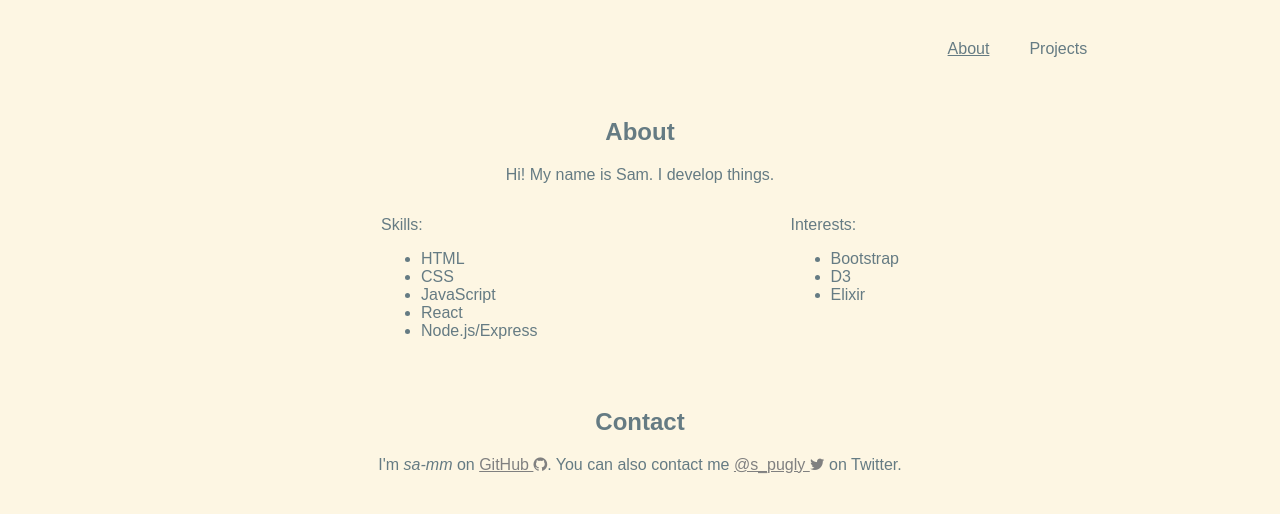
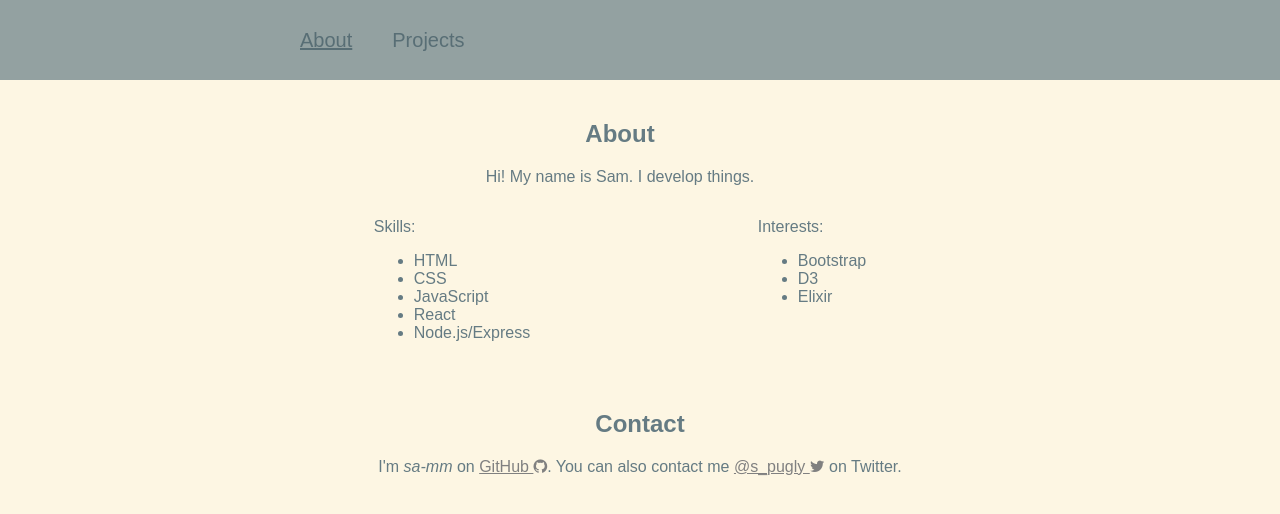
Before and after one commit to sa-mm/react-portfolio, a React (Create React App) app: page / in a window 1280 px wide. Shown: the top 514 px of the page. Built offline with nearby package versions, Linux system fonts and the light colour scheme.

Commit message:
Small ui changes

```diff
--- /dev/null
+++ b/src/About.css
@@ -0,0 +1,22 @@
+.About {
+    height: 250px;
+    padding: 20px;
+    width: 90%;
+}
+
+.About .lists {
+    text-align: left;
+    display: flex;
+    justify-content: space-around;
+}
+
+.About-contact {
+    text-align: left;
+    padding: 20px;
+}
+
+@media (min-width: 650px) {
+    .About, .About-contact p {
+      text-align: center;
+    }
+  }
--- a/src/About.js
+++ b/src/About.js
@@ -1,4 +1,6 @@
 import React from 'react'
+import './About.css'
+
 const color = {
   color: 'grey'
 }
@@ -6,9 +8,9 @@ export const About = () => {
   const skills = ['HTML', 'CSS', 'JavaScript', 'React', 'Node.js/Express']
   const interests = ['Bootstrap', 'D3', 'Elixir']
   return (
-    <div className='App-about-container'>
-      <div className='App-about center'>
-        <h2>About</h2>
+    <div>
+      <div className='About'>
+        <h2 className='heading'>About</h2>
         <p>Hi! My name is Sam. I develop things.</p>
         <div className='lists'>
           <div>
@@ -25,8 +27,8 @@ export const About = () => {
           </div>
         </div>
       </div>
-      <div className='App-contact center'>
-        <h2>Contact</h2>
+      <div className='About-contact'>
+        <h2 className='heading'>Contact</h2>
         <p>I'm <em>sa-mm</em> on <a href='https://github.com/sa-mm' target='_blank' rel='noopener noreferrer' style={color}>GitHub <i className='fa fa-github' /></a>. You can also contact me <a href='https://twitter.com/s_pugly' target='_blank' rel='noopener noreferrer' style={color}>@s_pugly <i className='fa fa-twitter' /></a> on Twitter.</p>
       </div>
     </div>
--- a/src/App.css
+++ b/src/App.css
@@ -1,67 +1,13 @@
-h2 {
-  text-align: center;
-}
-
 body {
-  /* background-color: #FFEEB2; */
   background-color: #fdf6e3;
   color: #657b83;
   font-size: 16px;
 }
 
-.center {
-  text-align: left;
+.heading {
+  text-align: center;
 }
 
 .App {
   width: 100%;
-  max-width: 1028px;
-  margin-left: auto;
-  margin-right: auto;
 }
-
-.App-header {
-  background-color: #222;
-  height: 150px;
-  padding: 20px;
-  color: white;
-}
-
-.App-about-container {
-  /* background-color: #A3D2DF; */
-}
-
-.App-about {
-  height: 250px;
-  padding: 20px;
-  width: 75%;
-  margin: 0 auto;
-}
-
-.App-about .lists {
-  text-align: left;
-  display: flex;
-  justify-content: space-around;
-}
-
-.App-portfolio-container {
-  width: 100%;
-  /* background-color: #C6F0D5; */
-}
-.App-portfolio {
-  height: 400px;
-  padding: 20px;
-  width: 90%;
-  margin: 0 auto;
-}
-
-.App-contact {
-  /* background-color: #FFEEB2; */
-  padding: 20px;
-}
-
-@media (min-width: 801px) {
-  .center {
-    text-align: center;
-  }
-}
--- a/src/Projects.css
+++ b/src/Projects.css
@@ -1,7 +1,12 @@
+.Portfolio {
+    width: 90%;
+    margin: 0 auto;
+}
+
 .projectsContainer {
     display: flex;
     flex-wrap: wrap;
-    justify-content: space-around;
+    justify-content: space-between;
 }
 
 .project {
@@ -12,5 +17,5 @@
 .projectImage {
     width: 150px;
     height: 150px;
-    box-shadow: '10px 10px 10px -7px rgba(196,168,196,0.74)'
+    box-shadow: 10px 10px 10px -7px rgba(196,168,196,0.74);
 }
--- a/src/Projects.js
+++ b/src/Projects.js
@@ -14,12 +14,12 @@ export class Projects extends React.Component {
     this.handleChange = this.handleChange.bind(this)
   }
 
-  handleChange (e) {
+  handleChange(e) {
     this.setState({
       selectedOption: e.currentTarget.value
     })
   }
-  render () {
+  render() {
     const renderProjects = (projects, predicate = (e) => e) => {
       return filter(projects, predicate).map(({ itemTitle, itemURL, imgLink, description }, i) => {
         return (
@@ -30,32 +30,33 @@ export class Projects extends React.Component {
                 <img src={imgLink} alt='presentation' className='projectImage' />
               </a>
             </div>
-            <p className='project-description'>{description}</p>
+            <p className='projectDescription'>{description}</p>
           </div>
         )
       })
     }
 
     const { selectedOption } = this.state
-    // const options = projects.map(e => e.category).reduce((acc, e) => {
-    //   if (acc.includes(e)) {
-    //     return acc
-    //   } else {
-    //     return [...acc, e]
-    //   }
-    // }, [])
+    const options = projects.map(e => e.category).reduce((acc, e) => {
+      if (acc.includes(e)) {
+        return acc
+      } else {
+        return [...acc, e]
+      }
+    }, [])
+    const showSelect = false
     return (
-      <div className='App-portfolio-container'>
-        <div className='App-portfolio'>
-          <h2>Projects</h2>
-          {/* <select name='project_categories' onChange={this.handleChange} value={selectedOption}>
-            {['all', ...options].map((cat, idx) => {
-              return <option key={`project_option${idx}`} value={cat}>{cat}</option>
-            })}
-          </select> */}
-          <div className='projectsContainer'>
-            {renderProjects(projects, selectedOption === 'all' ? e => e : e => e.category === selectedOption)}
-          </div>
+      <div className='Portfolio'>
+        <h2 className='heading'>Projects</h2>
+        {showSelect && (
+          <select name='project_categories' onChange={this.handleChange} value={selectedOption}>
+              {['all', ...options].map((cat, idx) => {
+                return <option key={`project_option${idx}`} value={cat}>{cat}</option>
+              })}
+          </select>
+        )}
+        <div className='projectsContainer'>
+          {renderProjects(projects, selectedOption === 'all' ? e => e : e => e.category === selectedOption)}
         </div>
       </div>
     )
--- a/src/components/Tab.css
+++ b/src/components/Tab.css
@@ -1,29 +1,28 @@
+.containWidth {
+    max-width: 800px;
+    margin-left: auto;
+    margin-right: auto;
+}
+
+.navbarContainer {
+    background-color: #93a1a1;
+    color: #586e75;
+}
+
 .navbar {
     display: flex;
-    justify-content: center;
-    margin-right: 6.5%;
-    margin-top: 20px;
+    align-items: center;
+    width: 90%;
+    height: 80px;
+    margin-left: 40px;
+    font-size: 20px;
 }
 
 .tab {
     padding: 20px;
 }
 
-.tab:last-child {
-    padding-right: 0px;
-}
-
 .tabWithHover {
     padding: 20px;
     text-decoration: underline;
 }
-
-.tabWithHover:last-child {
-    padding-right: 0px
-}
-
-@media (min-width: 801px) {
-    .navbar {
-        justify-content: flex-end;
-    }
-}
--- a/src/components/TabContainer.js
+++ b/src/components/TabContainer.js
@@ -17,32 +17,32 @@ class TabContainer extends React.Component {
     this.handleClick = this.handleClick.bind(this)
     this.handleMouseEnter = this.handleMouseEnter.bind(this)
     this.handleMouseLeave = this.handleMouseLeave.bind(this)
-    this.renderChildren = this.renderChildren.bind(this)
+    // this.renderChildren = this.renderChildren.bind(this)
   }
 
-  selectTab (selectedTab) {
+  selectTab(selectedTab) {
     this.setState({
       selectedTab
     })
   }
 
-  handleClick (val) {
-    return function TODO (e) {
+  handleClick(val) {
+    return function TODO(e) {
       this.setState({
         selectedTab: val
       })
     }.bind(this)
   }
 
-  handleMouseEnter (index) {
-    return function TODO () {
+  handleMouseEnter(index) {
+    return function TODO() {
       this.setState({
         tabWithHover: index
       })
     }.bind(this)
   }
 
-  handleMouseLeave () {
+  handleMouseLeave() {
     const { selectedTab } = this.state
     const { tabs } = this.props
     this.setState({
@@ -50,7 +50,7 @@ class TabContainer extends React.Component {
     })
   }
 
-  renderChildren (children) {
+  renderChildren = (children) => {
     const { selectedTab } = this.state
     const { tabs } = this.props
     const index = indexFromValue(selectedTab, tabs)
@@ -59,11 +59,13 @@ class TabContainer extends React.Component {
     return selectedChild
   }
 
-  render () {
+  render() {
     const { tabs, children } = this.props
     const { tabWithHover } = this.state
     return (
       <div>
+        <div className="navbarContainer">
+          <div className='containWidth'>
             <div className='navbar'>
               {tabs.map((tab, idx) => {
                 const isHovered = tabWithHover === idx
@@ -82,7 +84,9 @@ class TabContainer extends React.Component {
                 )
               })}
             </div>
-        <div>
+          </div>
+        </div>
+        <div className='containWidth'>
           {this.renderChildren(children)}
         </div>
       </div>
```
Lines whose indentation alone changed are shown as unchanged.
